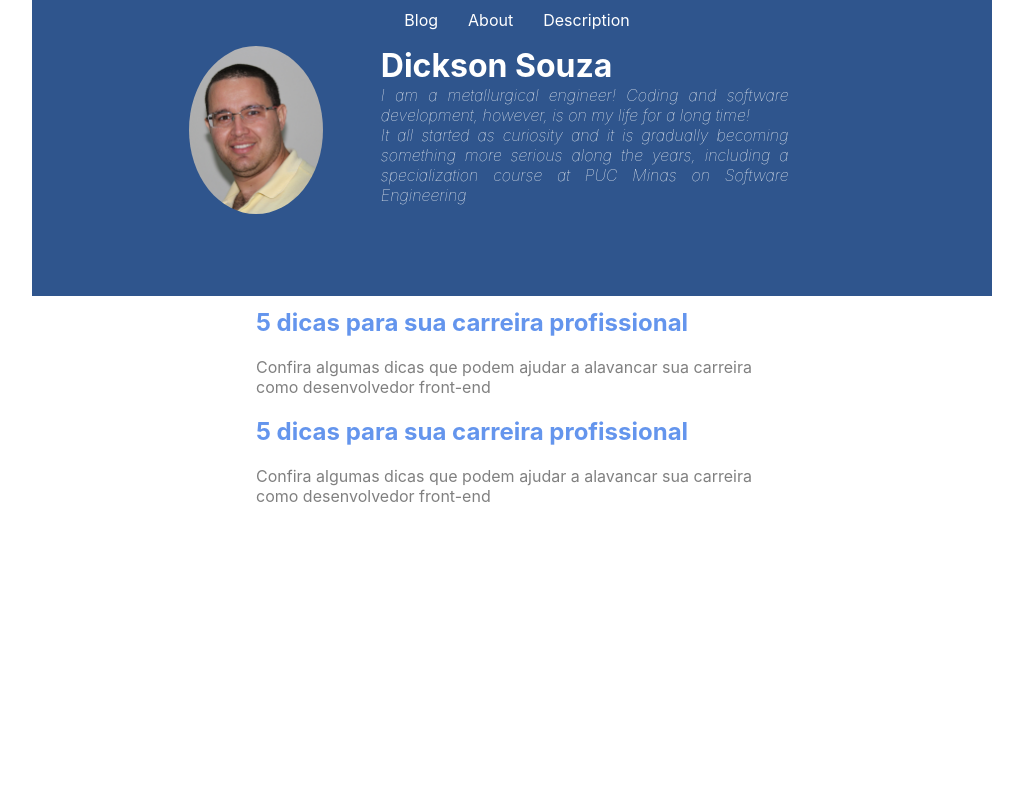
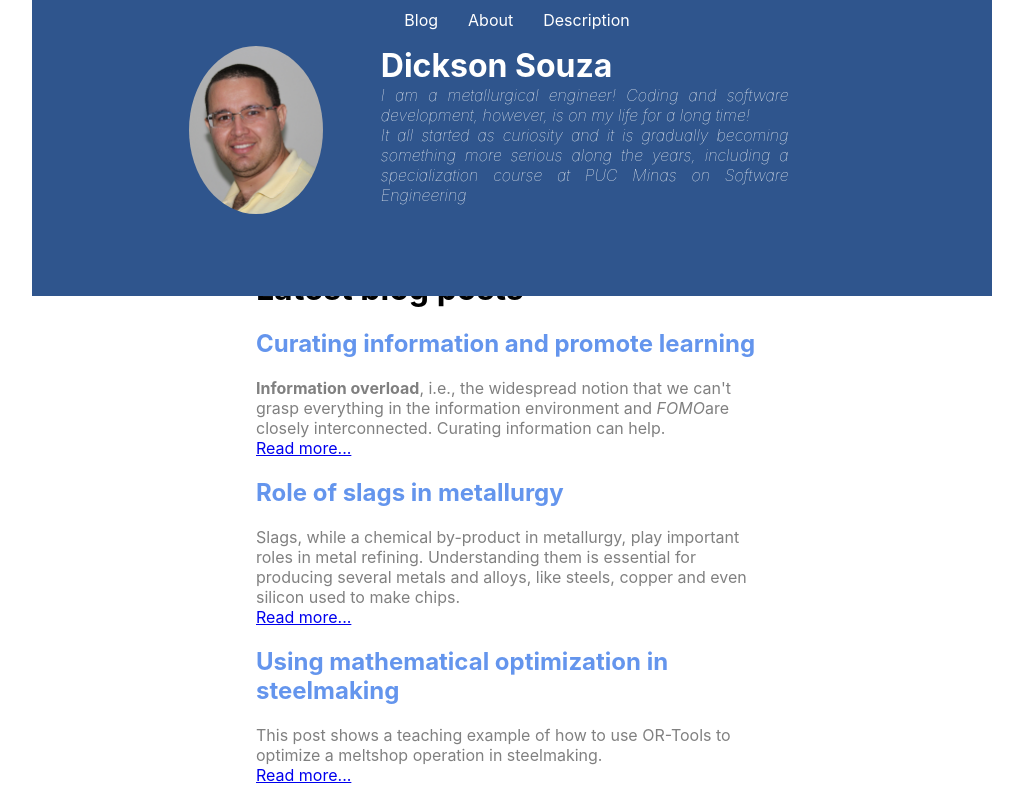
Before and after one commit to disouzam/atividade-pratica-1-front-end-pucminas-2024, a React (Create React App) app: page / in a window 1280 px wide. Shown: the whole page, without its empty margins (128-1151 px from the left). Built offline with nearby package versions, Linux system fonts and the light colour scheme.

Commit message:
Added content and styling of content with some links to my LinkedIn posts

```diff
--- a/src/Content/Content.jsx
+++ b/src/Content/Content.jsx
@@ -5,28 +5,73 @@ const Content = () => {
   return (
     <div className={styles.Container}>
       <h1>Latest blog posts</h1>
-      <h2>5 dicas para sua carreira profissional</h2>
-      <p>Confira algumas dicas que podem ajudar a
-        alavancar sua carreira como
-        desenvolvedor front-end
+      <h2>
+        <a
+          href="https://www.linkedin.com/pulse/01-curating-information-promote-learning-dickson-alves-de-souza"
+          target="_blank"
+          rel="noopener noreferrer"
+        >
+          Curating information and promote learning
+        </a>
+      </h2>
+      <p>
+        <b>Information overload</b>, i.e., the widespread notion
+        that we can&apos;t grasp everything in the information environment and <i>FOMO</i>
+        are closely interconnected. Curating information can help.
+        <a
+          href="https://www.linkedin.com/pulse/01-curating-information-promote-learning-dickson-alves-de-souza"
+          target="_blank"
+          rel="noopener noreferrer"
+        >
+          <br />Read more...
+        </a>
       </p>
 
-      <h2>5 dicas para sua carreira profissional</h2>
-      <p>Confira algumas dicas que podem ajudar a
-        alavancar sua carreira como
-        desenvolvedor front-end
+      <h2>
+        <a
+          href="https://www.linkedin.com/pulse/02-slags-dickson-alves-de-souza"
+          target="_blank"
+          rel="noopener noreferrer"
+        >
+          Role of slags in metallurgy
+        </a>
+      </h2>
+      <p>
+        Slags, while a chemical by-product in metallurgy,
+        play important roles in metal refining.
+        Understanding them is essential for producing
+        several metals and alloys, like steels,
+        copper and even silicon used to make chips. <br />
+        <a
+          href="https://www.linkedin.com/pulse/02-slags-dickson-alves-de-souza"
+          target="_blank"
+          rel="noopener noreferrer"
+        >
+          Read more...
+        </a>
       </p>
 
-      <h2>5 dicas para sua carreira profissional</h2>
-      <p>Confira algumas dicas que podem ajudar a
-        alavancar sua carreira como
-        desenvolvedor front-end
-      </p>
-
-      <h2>5 dicas para sua carreira profissional</h2>
-      <p>Confira algumas dicas que podem ajudar a
-        alavancar sua carreira como
-        desenvolvedor front-end
+      <h2>
+        <a
+          href="https://www.linkedin.com/posts/disouzam_eaf-steelmaking-example-charging-optimization-activity-7224843565531619328-aWZA/"
+          target="_blank"
+          rel="noopener noreferrer"
+        >
+          Using mathematical optimization in steelmaking
+        </a>
+      </h2>
+      <p>
+        This post shows a teaching example of
+        how to use OR-Tools to optimize
+        a meltshop operation in steelmaking.
+        <br />
+        <a
+          href="https://www.linkedin.com/posts/disouzam_eaf-steelmaking-example-charging-optimization-activity-7224843565531619328-aWZA/"
+          target="_blank"
+          rel="noopener noreferrer"
+        >
+          Read more...
+        </a>
       </p>
 
     </div>
--- a/src/Content/Content.module.css
+++ b/src/Content/Content.module.css
@@ -1,8 +1,9 @@
 .Container{
-  margin-left: auto;
-  margin-right: auto;
-  margin-top: 30px;
+  margin-top: 21%;
+  margin-left: 30%;
+  margin-right: 30%;
   width: 40%;
+  text-align: center;
 }
 
 .Container h1{
@@ -14,6 +15,12 @@
   text-align: left;
 }
 
+/* Avoid underscore and change in colors of links in h2 tags */
+.Container h2 a:link, a:visited, a:hover, a:active{
+  color: cornflowerblue;
+  text-decoration: none;
+}
+
 .Container p{
   color: gray;
   text-align: left;
```
